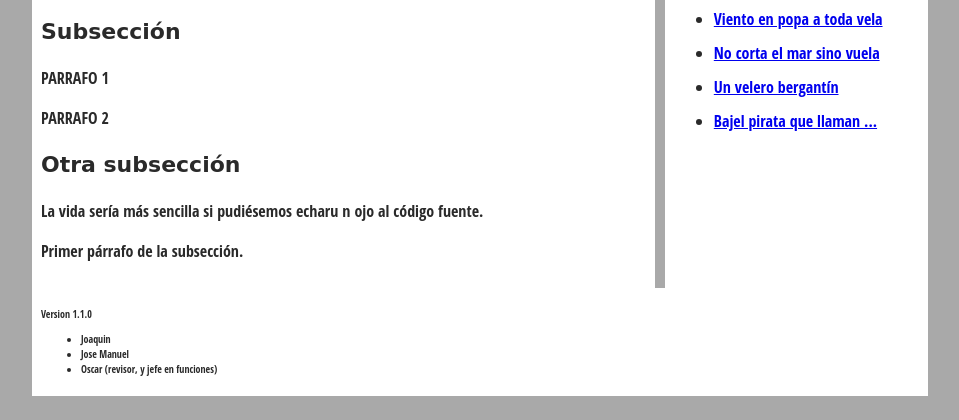
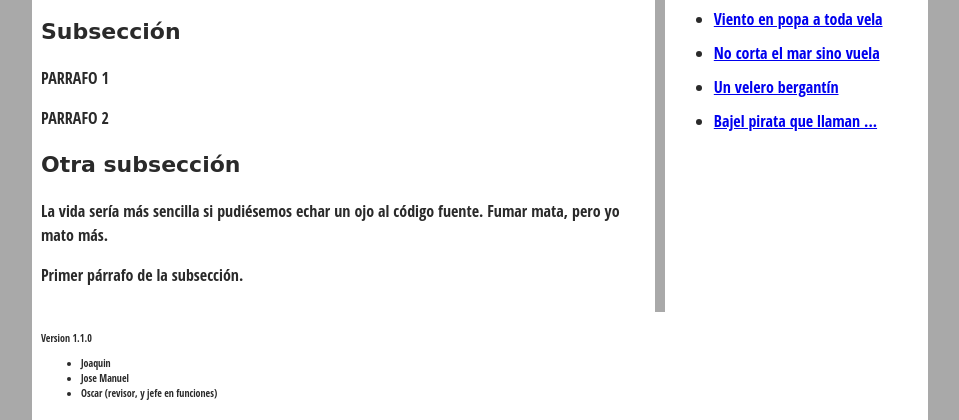
Before and after one commit to oscarGitFernandez/curso-git-repo3, a plain HTML site: page index.html in a window 1280 px wide. Shown: the part 427-847 px from the top of the page, without its empty margins (160-1119 px from the left). Before the commit the page ends 823 px from the top, so only its background shows below. Drawn offline with Linux system fonts and the light colour scheme.

Commit message:
Cambios requeridos por el jefe

```diff
--- a/index.html
+++ b/index.html
@@ -42,7 +42,7 @@
 
   <h3>Otra subsección</h3>
 
-  <p>La vida sería más sencilla si pudiésemos echaru n ojo al código fuente.</p>
+  <p>La vida sería más sencilla si pudiésemos echar un ojo al código fuente. Fumar mata, pero yo mato más.</p>
 
   <p>Primer párrafo de la subsección.</p>
 
```
